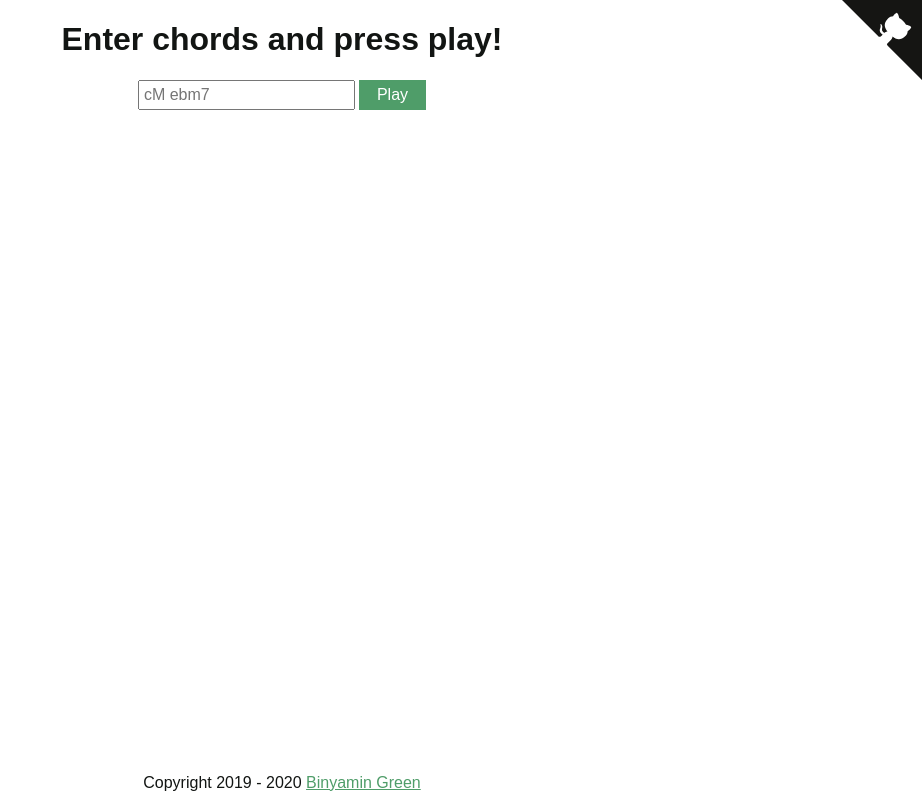
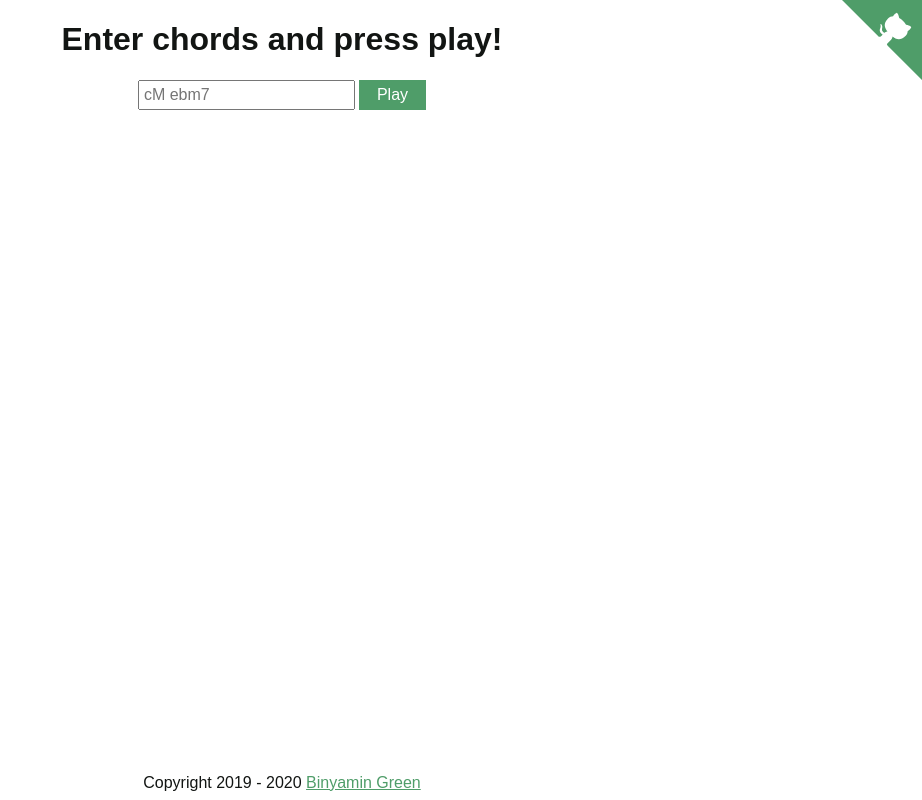
Before and after one commit to binyamin/chordy, a website built with webpack: page index.html in a window 1280 px wide. Shown: the whole page, without its empty margins (358-1280 px from the left). Built offline with nearby package versions, Linux system fonts and the light colour scheme; a web font is replaced by a local one.

Commit message:
refactor(github ribbon): change ribbon color to accent

```diff
--- a/index.html
+++ b/index.html
@@ -24,7 +24,7 @@
     <!-- http://tholman.com/github-corners/ -->
     <a href="https://github.com/b3u/chordy" class="github-corner" aria-label="View source on GitHub">
         <svg width="80" height="80" viewBox="0 0 250 250"
-            style="fill:#151513; color:#fff; position: absolute; top: 0; border: 0; right: 0;" aria-hidden="true">
+            style="fill:#4F9D69; color:#fff; position: absolute; top: 0; border: 0; right: 0;" aria-hidden="true">
             <path d="M0,0 L115,115 L130,115 L142,142 L250,250 L250,0 Z"></path>
             <path
                 d="M128.3,109.0 C113.8,99.7 119.0,89.6 119.0,89.6 C122.0,82.7 120.5,78.6 120.5,78.6 C119.2,72.0 123.4,76.3 123.4,76.3 C127.3,80.9 125.5,87.3 125.5,87.3 C122.9,97.6 130.6,101.9 134.4,103.2"
```
